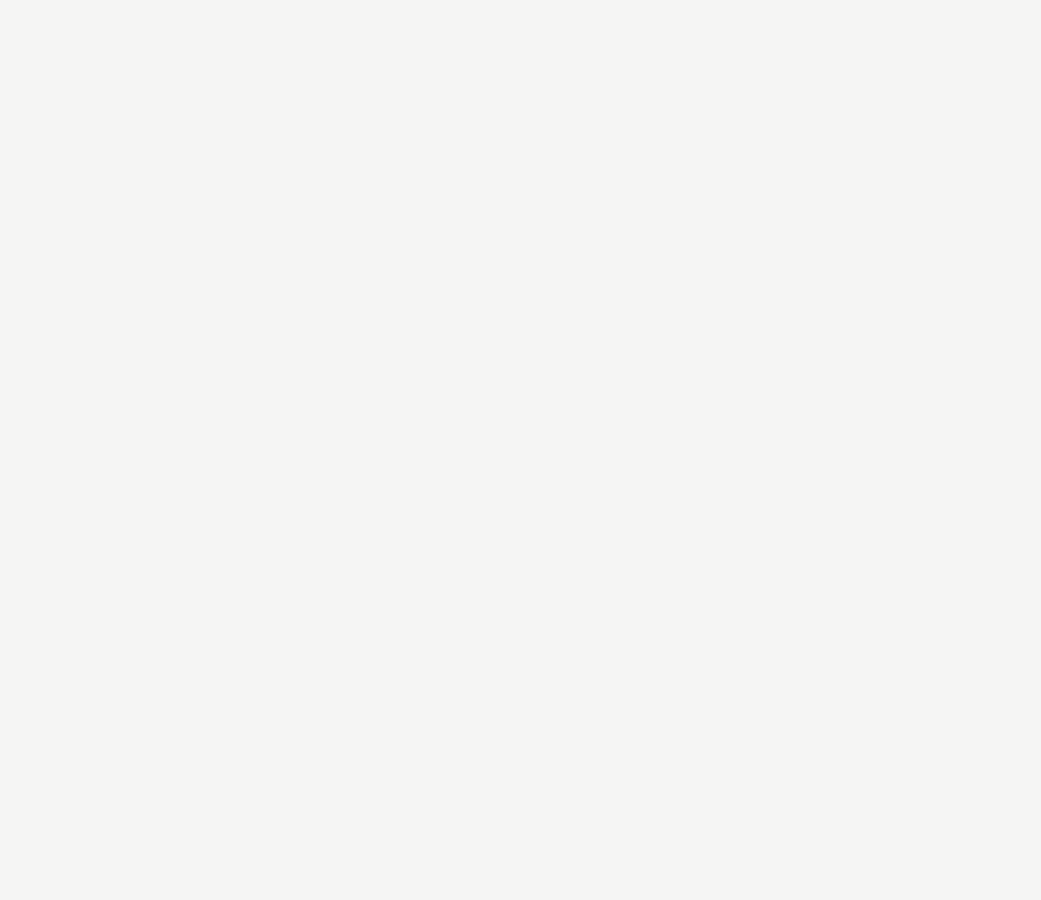
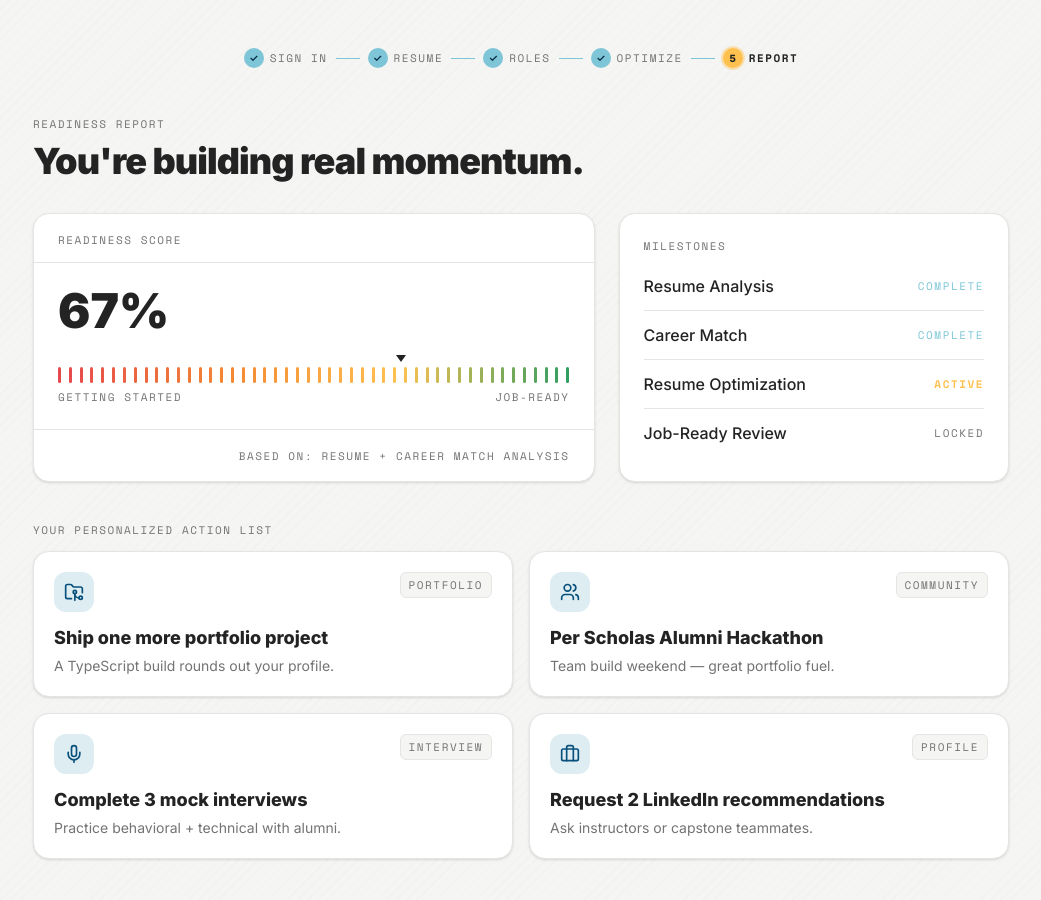
Before and after one commit to Kriviears/Hackjam-2026-team-05, a React (Vite) app in the folder client/: page /report in a window 1280 px wide. Before the commit this address had no page. Shown: the top 900 px of the page, without its empty margins (119-1160 px from the left). Before the commit the page ends 800 px from the top, so only its background shows below. Built offline with nearby package versions, Linux system fonts and the light colour scheme.

Commit message:
feat: require GitHub for resume upload

```diff
--- a/client/src/App.jsx
+++ b/client/src/App.jsx
@@ -3,6 +3,7 @@ import Landing from "./pages/Landing.jsx";
 import ResumeUpload from "./pages/ResumeUpload.jsx";
 import CareerPicker from "./pages/CareerPicker.jsx";
 import ResumeOptimization from "./pages/ResumeOptimization.jsx";
+import ReadinessReport from "./pages/ReadinessReport.jsx";
 
 export default function App() {
   return (
@@ -11,6 +12,7 @@ export default function App() {
       <Route path="/upload" element={<ResumeUpload />} />
       <Route path="/careers" element={<CareerPicker />} />
       <Route path="/optimize" element={<ResumeOptimization />} />
+      <Route path="/report" element={<ReadinessReport />} />
     </Routes>
   );
 }
--- /dev/null
+++ b/client/src/components/ActionCard.jsx
@@ -0,0 +1,17 @@
+import * as icons from "lucide-react";
+
+export default function ActionCard({ lucideIcon, type, title, description }) {
+  const Icon = icons[lucideIcon] ?? icons.Briefcase;
+  return (
+    <div className="rounded-2xl border border-line bg-white p-5 shadow-sm">
+      <div className="flex items-start justify-between">
+        <div className="flex h-10 w-10 items-center justify-center rounded-xl bg-tint-blue">
+          <Icon className="h-5 w-5 text-ps-blue-dark" />
+        </div>
+        <span className="microtype rounded-md bg-bg-warm border border-line px-2 py-1 text-muted">{type}</span>
+      </div>
+      <h3 className="mt-3 font-display text-lg font-extrabold">{title}</h3>
+      <p className="mt-1 text-sm text-muted">{description}</p>
+    </div>
+  );
+}
--- a/client/src/components/StepIndicator.jsx
+++ b/client/src/components/StepIndicator.jsx
@@ -1,18 +1,37 @@
-const STEPS = ["Sign in", "Resume", "Roles", "Roadmap", "Report"];
+import { useNavigate } from "react-router-dom";
+
+const STEPS = [
+  { label: "Sign in", path: "/" },
+  { label: "Resume", path: "/upload" },
+  { label: "Roles", path: "/careers" },
+  { label: "Optimize", path: "/optimize" },
+  { label: "Report", path: "/report" },
+];
 
 /**
  * Horizontal progress strip. `current` is the zero-based active step.
- * Status vocabulary (complete | active | locked) matches MilestoneCard,
- * so the backend contract stays one shape across the app.
+ * Completed steps are clickable (back-navigation); locked steps are not —
+ * the complete | active | locked vocabulary gates movement.
  */
 export default function StepIndicator({ current = 1 }) {
+  const navigate = useNavigate();
+
   return (
     <nav aria-label="Progress" className="flex items-center justify-center gap-2">
-      {STEPS.map((label, i) => {
+      {STEPS.map((step, i) => {
         const status = i < current ? "complete" : i === current ? "active" : "locked";
+        const isClickable = status === "complete";
+
         return (
-          <div key={label} className="flex items-center gap-2">
-            <div className="flex items-center gap-1.5">
+          <div key={step.label} className="flex items-center gap-2">
+            <button
+              onClick={() => isClickable && navigate(step.path)}
+              disabled={!isClickable}
+              className={
+                "flex items-center gap-1.5 " +
+                (isClickable ? "cursor-pointer hover:opacity-70" : "cursor-default")
+              }
+            >
               <span
                 className={
                   "flex h-5 w-5 items-center justify-center rounded-full text-[10px] font-bold " +
@@ -35,15 +54,11 @@ export default function StepIndicator({ current = 1 }) {
                     : "text-ink/30")
                 }
               >
-                {label}
+                {step.label}
               </span>
-            </div>
+            </button>
             {i < STEPS.length - 1 && (
-              <span
-                className={
-                  "h-px w-6 " + (i < current ? "bg-ps-teal" : "bg-ink/15")
-                }
-              />
+              <span className={"h-px w-6 " + (i < current ? "bg-ps-teal" : "bg-ink/15")} />
             )}
           </div>
         );
--- /dev/null
+++ b/client/src/pages/ReadinessReport.jsx
@@ -0,0 +1,69 @@
+import StepIndicator from "../components/StepIndicator.jsx";
+import GaugeCard from "../components/GaugeCard.jsx";
+import ActionCard from "../components/ActionCard.jsx";
+
+const MOCK_REPORT = {
+  ReadinessScore: 67,
+  PersonalizedActionList: [
+    { lucideIcon: "FolderGit2", type: "PORTFOLIO", title: "Ship one more portfolio project", description: "A TypeScript build rounds out your profile." },
+    { lucideIcon: "Users", type: "COMMUNITY", title: "Per Scholas Alumni Hackathon", description: "Team build weekend — great portfolio fuel." },
+    { lucideIcon: "Mic", type: "INTERVIEW", title: "Complete 3 mock interviews", description: "Practice behavioral + technical with alumni." },
+    { lucideIcon: "Linkedin", type: "PROFILE", title: "Request 2 LinkedIn recommendations", description: "Ask instructors or capstone teammates." },
+  ],
+  MileStones: [
+    { Title: "Resume Analysis", Status: "complete" },
+    { Title: "Career Match", Status: "complete" },
+    { Title: "Resume Optimization", Status: "active" },
+    { Title: "Job-Ready Review", Status: "locked" },
+  ],
+};
+
+const statusStyles = {
+  complete: "text-ps-teal",
+  active: "text-ps-gold font-bold",
+  locked: "text-muted",
+};
+
+export default function ReadinessReport() {
+  return (
+    <main className="mx-auto max-w-5xl px-6 py-12">
+      <StepIndicator current={4} />
+
+      <header className="mt-12">
+        <p className="microtype text-muted">Readiness Report</p>
+        <h1 className="mt-2 font-display text-4xl font-black tracking-tight">
+          You're building real momentum.
+        </h1>
+      </header>
+
+      <div className="mt-8 grid gap-6 lg:grid-cols-[1fr_40%]">
+        <GaugeCard
+          title="Readiness Score"
+          score={MOCK_REPORT.ReadinessScore}
+          leftLabel="Getting started"
+          rightLabel="Job-ready"
+          footer="Based on: resume + career match analysis"
+        />
+
+        <div className="rounded-2xl border border-line bg-white p-6 shadow-sm">
+          <p className="microtype text-muted">Milestones</p>
+          <div className="mt-2">
+            {MOCK_REPORT.MileStones.map((m) => (
+              <div key={m.Title} className="flex items-center justify-between border-b border-line py-3 last:border-0">
+                <span className="font-medium">{m.Title}</span>
+                <span className={"microtype " + statusStyles[m.Status]}>{m.Status}</span>
+              </div>
+            ))}
+          </div>
+        </div>
+      </div>
+
+      <p className="microtype mt-10 text-muted">Your personalized action list</p>
+      <div className="mt-3 grid gap-4 sm:grid-cols-2">
+        {MOCK_REPORT.PersonalizedActionList.map((item) => (
+          <ActionCard key={item.title} {...item} />
+        ))}
+      </div>
+    </main>
+  );
+}
--- a/client/src/pages/ResumeUpload.jsx
+++ b/client/src/pages/ResumeUpload.jsx
@@ -2,14 +2,12 @@ import { useState } from "react";
 import { useNavigate } from "react-router-dom";
 import StepIndicator from "../components/StepIndicator.jsx";
 import DropZone from "../components/DropZone.jsx";
-
 
 const inputClass =
   "w-full rounded-xl border border-line bg-white px-4 py-3 text-[15px] " +
   "placeholder:text-muted/60 focus:border-ps-blue focus:outline-none";
 
 export default function ResumeUpload() {
-  const [parsed, setParsed] = useState(false);
   const [github, setGithub] = useState("");
   const navigate = useNavigate();
 
@@ -23,17 +21,15 @@ export default function ResumeUpload() {
           Let's see what you're working with
         </h1>
         <p className="mx-auto mt-3 max-w-md text-muted">
-          Upload your resume and we'll suggest the roles you're closest to —
-          no pigeonholing, the AI reads you first.
+          Add your GitHub and upload your resume — we'll suggest the roles
+          you're closest to. No pigeonholing, the AI reads you first.
         </p>
       </header>
 
       <div className="mt-10 space-y-4">
-        <DropZone onParsed={() => navigate("/careers")} />
-
         <div>
           <label htmlFor="github" className="microtype mb-1.5 block text-muted">
-            Add your GitHub — optional, improves your assessment
+            Add your GitHub — required for your assessment
           </label>
           <input
             id="github"
@@ -43,6 +39,19 @@ export default function ResumeUpload() {
             onChange={(e) => setGithub(e.target.value)}
           />
         </div>
+
+        {github.trim() ? (
+          <DropZone onParsed={() => navigate("/careers")} />
+        ) : (
+          <div className="rounded-2xl border-2 border-dashed border-line bg-white/50 p-10 text-center opacity-60">
+            <p className="text-lg font-semibold text-muted">
+              Enter your GitHub to unlock resume upload
+            </p>
+            <p className="microtype mt-2 text-muted">
+              We scan public repos as part of your assessment
+            </p>
+          </div>
+        )}
       </div>
     </main>
   );
```
Also changed, not shown: client/src/components/DropZone.jsx (+2 -5 lines).
